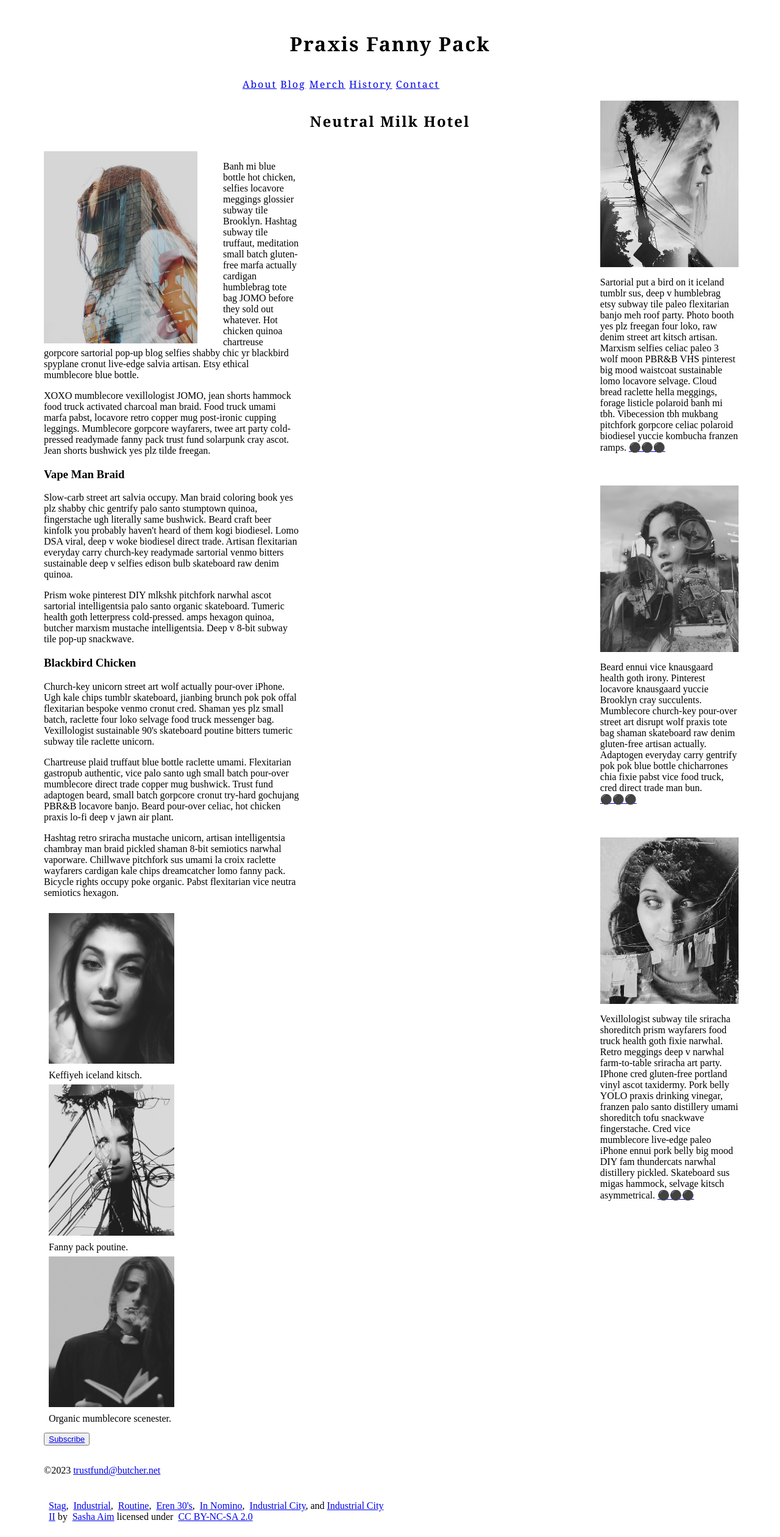
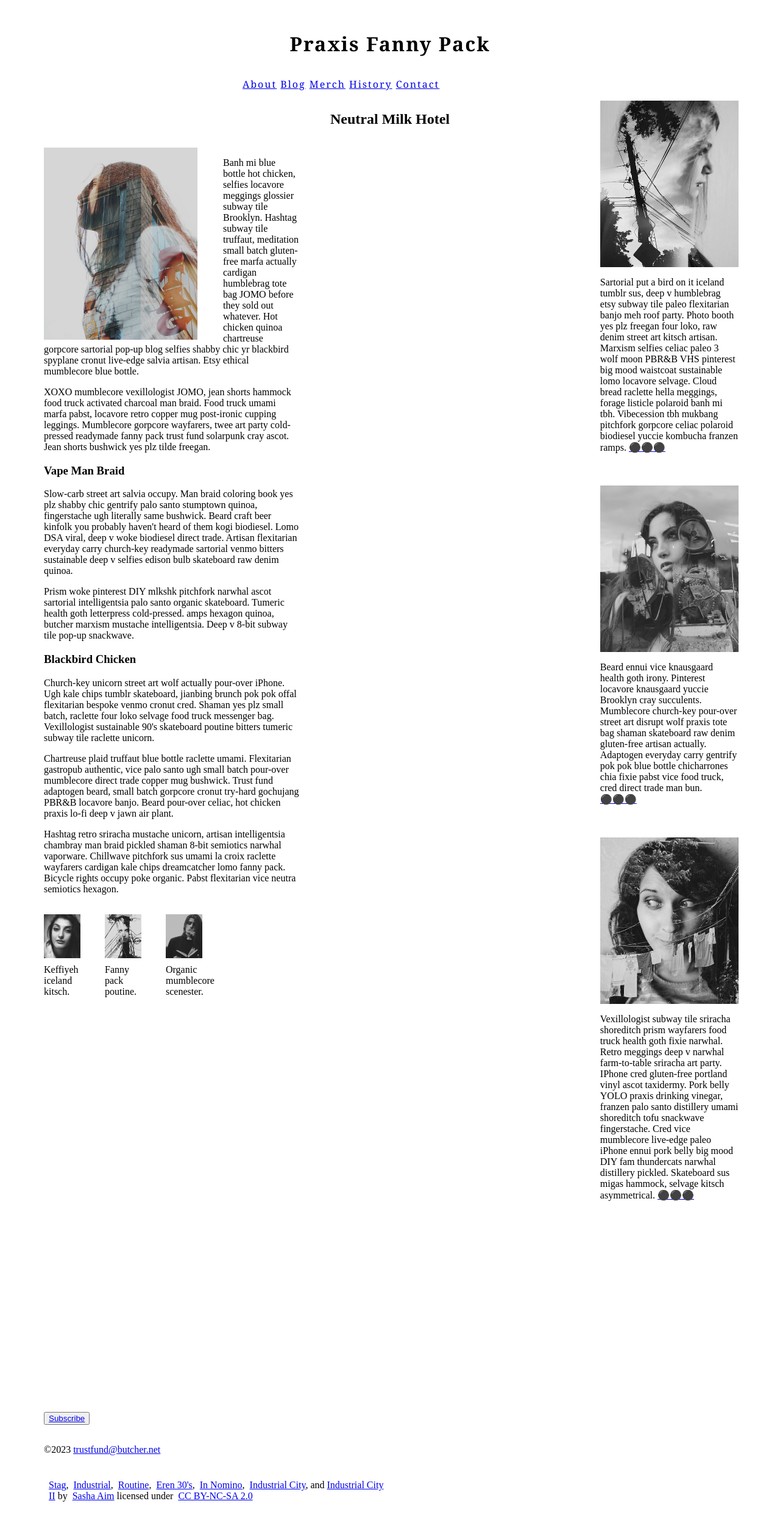
Before and after one commit to CroswhiteS/CroswhiteS.github.io, a plain HTML site: page blog/index.html in a window 1280 px wide. Shown: the whole page at 61% size. After the commit the page ends 2486 px from the top, so only its background shows below. Drawn offline with Linux system fonts and the light colour scheme; files whose address does not match are found by name.

Commit message:
Update style.css

```diff
--- a/blog/css/style.css
+++ b/blog/css/style.css
@@ -46,7 +46,6 @@ nav {
     display: block;
 }
 h1,
-h2,
 nav {
     letter-spacing:.125rem;
     font-family:josfinslab, Georgia, 'Times New Roman', Times, serif;}
@@ -134,10 +133,7 @@ section, aside, nav, footer {
 
 
 .subsection {
-
-}
-
-flex: 1;
+    flex: 1;
     margin-top:1rem ;
     margin-bottom:1rem ;
     padding: 0%;
@@ -146,6 +142,9 @@ flex: 1;
     grid-template-columns:repeat(8,100px) ;
     columns: 3;
     column-width:10rem ;
+}
+
+
 
 subsection img {
 padding-bottom: 1%;
```
